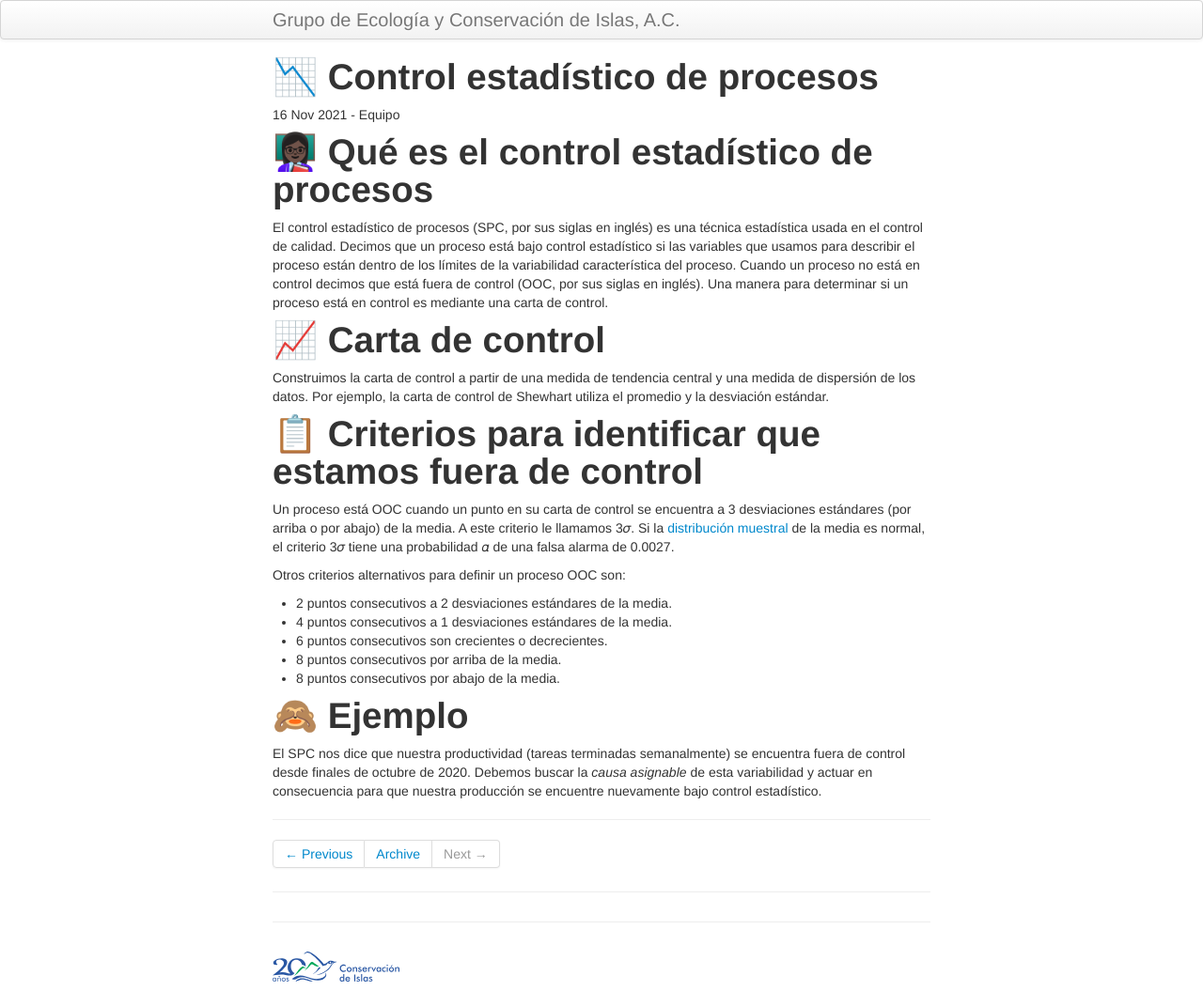
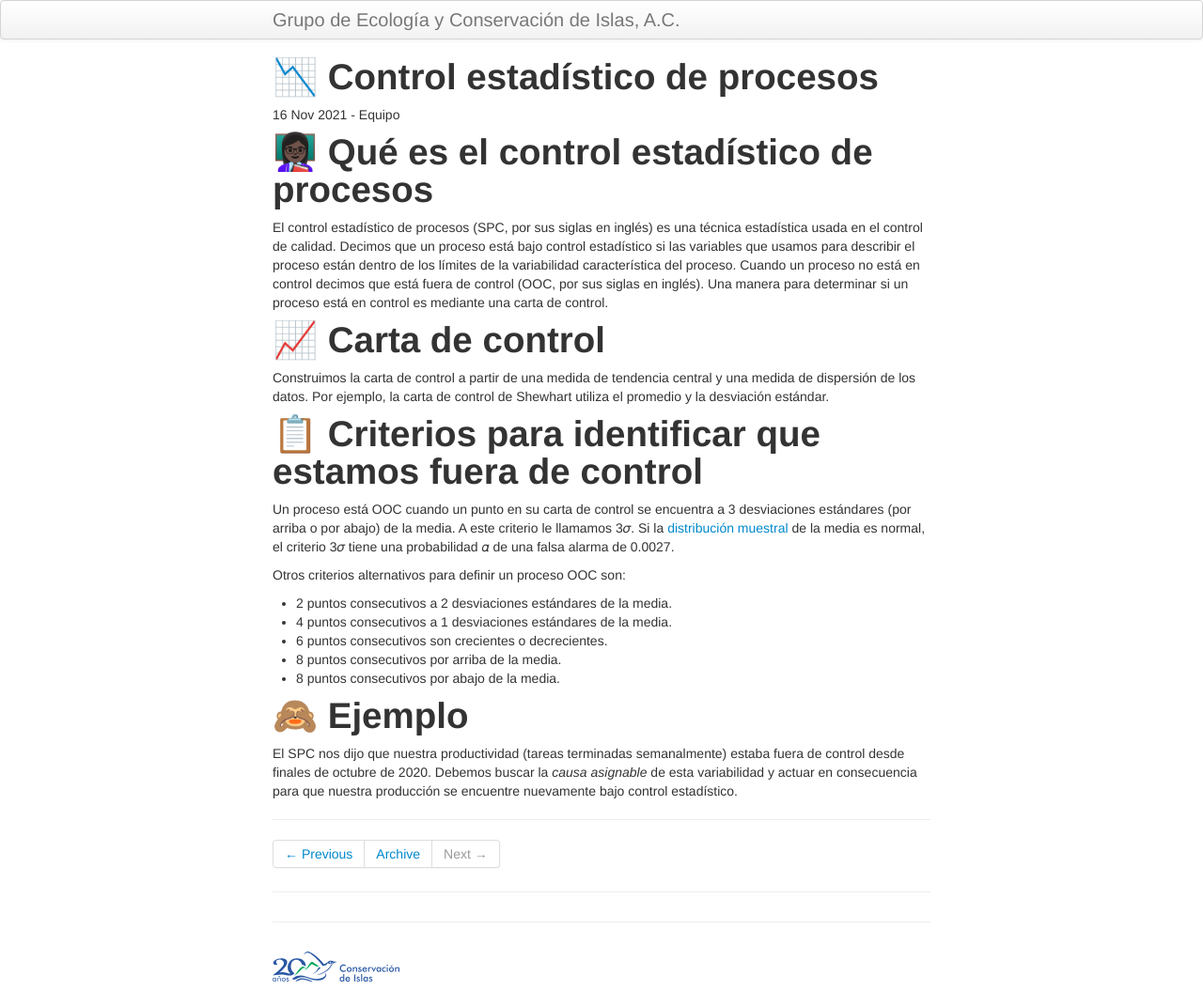
Before and after one commit to LizethMReyes/islasgeci.github.io, a Jekyll site: the page built from _posts/2021-11-16-spc_kanban.md, in a window 1280 px wide. Shown: the whole page at 94% size. Built offline with Jekyll 4.4.1, drawn with Linux system fonts in a browser that asks for light colours.

Commit message:
Update _posts/2021-11-16-spc_kanban.md
Co-authored-by: nepito <braulio.rojas@islas.org.mx>

```diff
--- a/_posts/2021-11-16-spc_kanban.md
+++ b/_posts/2021-11-16-spc_kanban.md
@@ -37,6 +37,6 @@ Otros criterios alternativos para definir un proceso OOC son:
 
 # 🙈 Ejemplo
 
-El SPC nos dice que nuestra productividad (tareas terminadas semanalmente) se encuentra fuera de
+El SPC nos dijo que nuestra productividad (tareas terminadas semanalmente) estaba fuera de
 control desde finales de octubre de 2020. Debemos buscar la _causa asignable_ de esta variabilidad y
 actuar en consecuencia para que nuestra producción se encuentre nuevamente bajo control estadístico.
```
